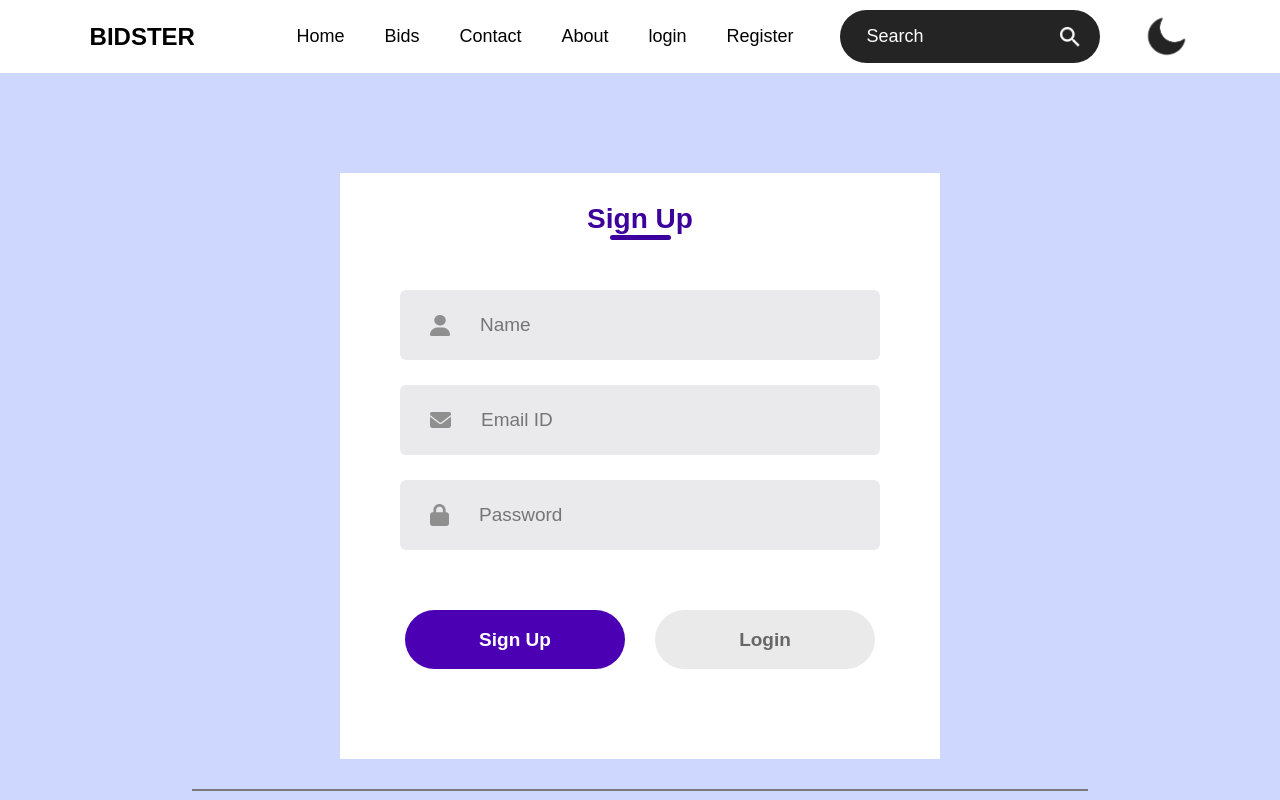
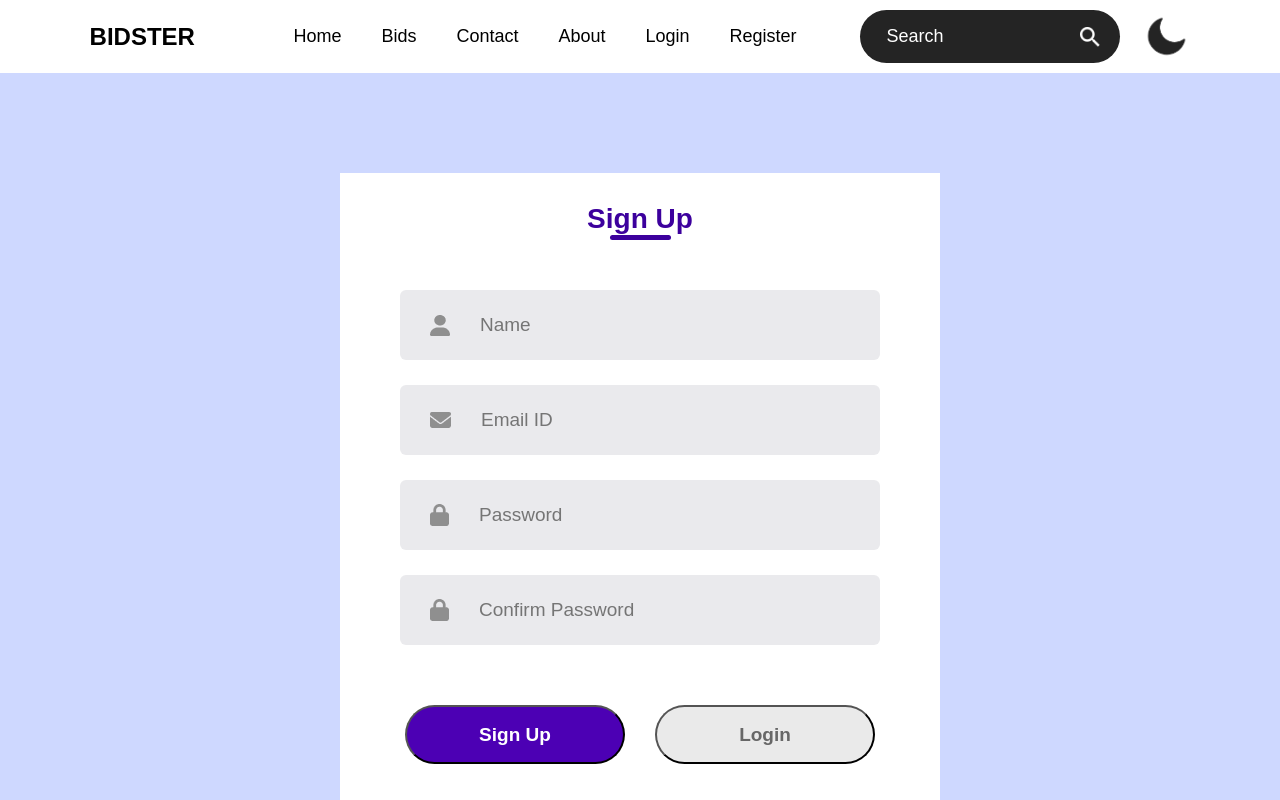
Before and after one commit to priyanshuuranjan/Bidding, a React (Create React App) app: page /login in a window 1280 px wide. Shown: the top 800 px of the page. Built offline with nearby package versions, Linux system fonts and the light colour scheme; no server answers.

Commit message:
Integrating Firebase,Auth,Responsive some pages,And Updating some page..

```diff
--- a/package.json
+++ b/package.json
@@ -3,10 +3,15 @@
   "version": "0.1.0",
   "private": true,
   "dependencies": {
+    "@emotion/react": "^11.11.4",
+    "@emotion/styled": "^11.11.5",
+    "@mui/material": "^5.15.14",
     "@testing-library/jest-dom": "^5.17.0",
     "@testing-library/react": "^13.4.0",
     "@testing-library/user-event": "^13.5.0",
     "bootstrap": "^5.3.3",
+    "firebase": "^10.10.0",
+    "framer-motion": "^11.0.24",
     "react": "^18.2.0",
     "react-bootstrap": "^2.10.2",
     "react-dom": "^18.2.0",
--- a/src/App.js
+++ b/src/App.js
@@ -9,6 +9,7 @@ import Footer from "./component/pages/Footer/Footer";
 import Slider from "./component/pages/Testimonials/Slider";
 // import Register from "./component/authentication/Register";
 import LoginSignup from "./component/pages/authentication/LoginSignup";
+import Body from "./component/auctions/Body";
 
 
 const App = () => {
@@ -41,7 +42,7 @@ const App = () => {
         <Route exact path="/about" element={<About />} />
         <Route exact path="/contact" element={<Contact />} />
         <Route exact path="/login" element={<LoginSignup />} />
-
+        <Route exact path="/bid" element={<Body />} />
       </Routes>
       <Footer />
     </div>
--- /dev/null
+++ b/src/component/auctions/Body.js
@@ -0,0 +1,9 @@
+import React from 'react'
+
+const Body = () => {
+  return (
+    <div>Body</div>
+  )
+}
+
+export default Body
--- a/src/component/pages/Nav/Navbar.js
+++ b/src/component/pages/Nav/Navbar.js
@@ -1,8 +1,7 @@
-import React, { useState } from "react";
+import React, { useState, useContext } from "react";
 import { Link } from "react-router-dom";
 import "./navbar.css";
-
-
+import { AuthContext } from "../../../context/AuthContext";
 
 const Navbar = ({ theme, setTheme }) => {
   const toggle_mode = () => {
@@ -10,6 +9,7 @@ const Navbar = ({ theme, setTheme }) => {
   };
 
   const [isMobile, setMobile] = useState(false);
+  const { currentUser, logout } = useContext(AuthContext); // Access currentUser from AuthContext
 
   return (
     <div className="navbar">
@@ -38,17 +38,25 @@ const Navbar = ({ theme, setTheme }) => {
         <Link to="/about">
           <li>About</li>
         </Link>
-        <Link to="/login">
-          <li>
-            login
-          </li>
-        </Link>
-        <Link to="/register">
-          <li>
-          Register
-          </li>
-        </Link>
+        {currentUser ? (
+          <div className="currentUser">
+            <div className="user-email">{currentUser.email}</div>
+            <div className="logout" onClick={logout}>
+              Logout
+            </div>
+          </div>
+        ) : (
+          <>
+            <Link to="/login">
+              <li>Login</li>
+            </Link>
+            <Link to="/register">
+              <li>Register</li>
+            </Link>
+          </>
+        )}
       </ul>
+
       <div className="search-box">
         <input type="text" placeholder="Search" />
         <img
--- a/src/component/pages/Nav/navbar.css
+++ b/src/component/pages/Nav/navbar.css
@@ -1,4 +1,4 @@
-*{
+* {
   margin: 0;
   padding: 0;
 }
@@ -12,6 +12,7 @@
   padding: 10px 7%;
   transition: 0.5s;
 }
+
 .navbar-logo {
   width: 160px;
 }
@@ -26,12 +27,14 @@ ul {
   list-style: none;
   text-align: center;
 }
+
 ul li {
   display: inline-block;
   margin: 10px 20px;
   font-size: 18px;
   cursor: pointer;
 }
+
 .light-theme li {
   color: black;
 }
@@ -45,6 +48,7 @@ ul li {
   cursor: pointer;
   margin-left: 40px;
 }
+
 .search-box {
   display: flex;
   align-items: center;
@@ -52,6 +56,7 @@ ul li {
   padding: 10px 20px;
   border-radius: 50px;
 }
+
 .search-box input {
   padding: 6px;
   background: transparent;
@@ -65,14 +70,17 @@ ul li {
 .search-box input::placeholder {
   color: #fff;
 }
+
 .search-box img {
   width: 20px;
   cursor: pointer;
 }
+
 .dark .navbar {
   background: #000;
   color: #fff;
 }
+
 .dark .search-box {
   background: #fff;
 }
@@ -81,34 +89,85 @@ ul li {
   color: #222;
 }
 
+/*! for logout and current user css  */
+
+.nav-links {
+  display: flex;
+  justify-content: center;
+  list-style: none;
+  padding: 0;
+  margin: 0;
+  font-size: 18px;
+}
+
+.nav-links li {
+  margin-right: 20px;
+}
+
+.currentUser {
+  display: flex;
+  align-items: center;
+}
+
+.user-email {
+  margin-right: 30px;
+}
+
+.logout {
+  cursor: pointer;
+}
+
+.search-box {
+  margin-left: 20px;
+}
+
+.toggle-icon {
+  margin-left: 20px;
+}
+
+.mobile-menu-icon {
+  margin-left: 20px;
+}
 /* Mobile Mode */
 .mobile-menu-icon {
   display: none;
 }
-.mobile-menu-icon {
-  display: none;
-}
+
 @media screen and (max-width: 890px) {
   .mobile-menu-icon {
     display: block;
   }
+
   .navbar-logo {
-    width: 120px;
+    width: 100px;
   }
-  /* when screen size reduces then these nav links and search boxes were disable  */
+
   .nav-links {
     display: none;
   }
-  .navbar{
+
+  .navbar {
     width: 100%;
   }
+
   .toggle-icon {
     width: 40px;
     cursor: pointer;
     margin-left: 20px;
   }
+  .currentUser {
+    display: flex;
+    flex-direction: column; /* Added this line to display items vertically */
+    align-items: center;
+  }
+
+  .user-email {
+    margin-bottom: 10px;
+  }
+
   .nav-links-mobile {
     position: absolute;
+    margin-top: -12px;
     display: flex;
     flex-direction: column;
     list-style: none;
@@ -121,6 +180,7 @@ ul li {
     padding-bottom: 20px;
   }
 }
+
 @media screen and (max-width: 850px) {
   .search-box {
     display: none;
--- a/src/component/pages/authentication/LoginSignup.js
+++ b/src/component/pages/authentication/LoginSignup.js
@@ -1,55 +1,112 @@
-import React, { useState } from "react";
+import React, { useContext, useRef, useState } from "react";
+import Alert from "@mui/material/Alert";
 import "./LoginSignup.css";
+import { AuthContext } from "../../../context/AuthContext";
+import { useNavigate } from "react-router-dom";
 
 const LoginSignup = () => {
   const [action, setAction] = useState("Sign Up");
+  const [error, setError] = useState("");
+  const nameRef = useRef();
+  const emailRef = useRef();
+  const passwordRef = useRef();
+  const cmfPasswordRef = useRef();
+  const navigate = useNavigate(); // React Router v6
+
+  const { register, login } = useContext(AuthContext);
+
+  const handleSubmit = async (e) => {
+    e.preventDefault();
+    setError("");
+
+    const email = emailRef.current.value;
+    const password = passwordRef.current.value;
+
+    if (action === "Sign Up") {
+      const confirmPassword = cmfPasswordRef.current.value;
+
+      if (password !== confirmPassword) {
+        return setError("Passwords do not match");
+      }
+
+      try {
+        await register(emailRef.current.value, passwordRef.current.value);
+      } catch (error) {
+        setError(error.message);
+      }
+    } else {
+      try {
+        await login(emailRef.current.value, passwordRef.current.value);
+        // Login successful, redirect to the home page
+        navigate("/");
+      } catch (error) {
+        setError("Invalid login");
+      }
+    }
+  };
+
   return (
-    <div className="auth">
+    <form className="auth" onSubmit={handleSubmit}>
       <div className="header">
         <div className="text">{action}</div>
         <div className="underline"></div>
       </div>
+      {error && <Alert variant="danger">{error}</Alert>}
       <div className="inputs">
-        {action === "Login" ? (
-          <div></div>
-        ) : (
+        {action === "Login" ? null : (
           <div className="input">
             <img src="/assets/person.png" alt="" />
-            <input type="text" placeholder="Name" />
+            <input type="text" placeholder="Name" required ref={nameRef} />
           </div>
         )}
         <div className="input">
           <img src="/assets/email.png" alt="" />
-          <input type="email" placeholder="Email ID" />
+          <input type="email" placeholder="Email ID" required ref={emailRef} />
         </div>
         <div className="input">
           <img src="/assets/password.png" alt="" />
-          <input type="password" placeholder="Password" />
+          <input
+            type="password"
+            placeholder="Password"
+            required
+            ref={passwordRef}
+          />
         </div>
+        {action === "Sign Up" ? (
+          <div className="input">
+            <img src="/assets/password.png" alt="" />
+            <input
+              type="password"
+              placeholder="Confirm Password"
+              required
+              ref={cmfPasswordRef}
+            />
+          </div>
+        ) : null}
       </div>
-      {action === "Sign Up" ? (
-        <div></div>
-      ) : (
+      {action === "Sign Up" ? null : (
         <div className="forgot-password">
           Lost Password? <span>Click Here!</span>
         </div>
       )}
 
       <div className="submit-container">
-        <div
+        <button
+          type="submit"
           className={action === "Login" ? "submit gray" : "submit"}
           onClick={() => setAction("Sign Up")}
         >
           Sign Up
-        </div>
-        <div
+        </button>
+        <button
+          type="submit"
           className={action === "Sign Up" ? "submit gray" : "submit"}
           onClick={() => setAction("Login")}
         >
           Login
-        </div>
+        </button>
       </div>
-    </div>
+    </form>
   );
 };
 
--- /dev/null
+++ b/src/config/firebase.js
@@ -0,0 +1,20 @@
+import firebase from 'firebase/compat/app';
+import 'firebase/compat/auth';
+import 'firebase/compat/storage';
+import 'firebase/compat/firestore';
+
+
+// Use your own configs!
+const app = firebase.initializeApp({
+  apiKey: "AIzaSyAOWKI62k-LHlQwLHk7Dre-n6PIRBTLX30",
+  authDomain: "auction-capstone-e4fe1.firebaseapp.com",
+  projectId: "auction-capstone-e4fe1",
+  storageBucket: "auction-capstone-e4fe1.appspot.com",
+  messagingSenderId: "46639716138",
+  appId: "1:46639716138:web:a6bb40a58483c3ea52b053"
+});
+
+export const timestamp = firebase.firestore.FieldValue.serverTimestamp;
+export const firestoreApp = app.firestore();
+export const storageApp = app.storage();
+export const authApp = app.auth();
--- /dev/null
+++ b/src/context/AuthContext.js
@@ -0,0 +1,71 @@
+import { createContext, useEffect, useState } from 'react';
+import { authApp, firestoreApp } from '../config/firebase';
+
+export const AuthContext = createContext();
+export const AuthProvider = ({ children }) => {
+  const [currentUser, setCurrentUser] = useState(null);
+  const [loading, setLoading] = useState(true);
+  const [globalMsg, setGlobalMsg] = useState('');
+
+  const register = (email, password) => {
+    return authApp.createUserWithEmailAndPassword(email, password);
+  };
+
+  const login = (email, password) => {
+    return authApp.signInWithEmailAndPassword(email, password);
+  };
+
+  const logout = () => {
+    return authApp.signOut();
+  };
+
+  const bidAuction = (auctionId, price) => {
+    if (!currentUser) {
+      return setGlobalMsg('Please login first');
+    }
+
+    let newPrice = Math.floor((price / 100) * 110);
+    const db = firestoreApp.collection('auctions');
+
+    return db.doc(auctionId).update({
+      curPrice: newPrice,
+      curWinner: currentUser.email,
+    });
+  };
+
+  const endAuction = (auctionId) => {
+    const db = firestoreApp.collection('auctions');
+
+    return db.doc(auctionId).delete();
+  };
+
+  useEffect(() => {
+    const subscribe = authApp.onAuthStateChanged((user) => {
+      setCurrentUser(user);
+      setLoading(false);
+    });
+
+    return subscribe;
+  }, []);
+
+  useEffect(() => {
+    const interval = setTimeout(() => setGlobalMsg(''), 5000);
+    return () => clearTimeout(interval);
+  }, [globalMsg]);
+
+  return (
+    <AuthContext.Provider
+      value={{
+        currentUser,
+        register,
+        login,
+        logout,
+        bidAuction,
+        endAuction,
+        globalMsg,
+      }}
+    >
+      {!loading && children}
+    </AuthContext.Provider>
+  );
+};
--- a/src/index.js
+++ b/src/index.js
@@ -4,14 +4,17 @@ import "./index.css";
 import App from "./App";
 import reportWebVitals from "./reportWebVitals";
 import { BrowserRouter } from "react-router-dom";
+import { AuthProvider } from "./context/AuthContext";
 
 const root = ReactDOM.createRoot(document.getElementById("root"));
 root.render(
+  <AuthProvider>
   <BrowserRouter>
     <React.StrictMode>
       <App />
     </React.StrictMode>
   </BrowserRouter>
+  </AuthProvider>
 );
 
 reportWebVitals();
```
Also changed, not shown: 1 other file (tests, documents, lock files or other folders).
